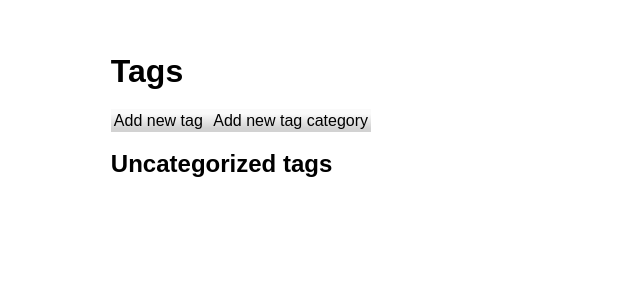
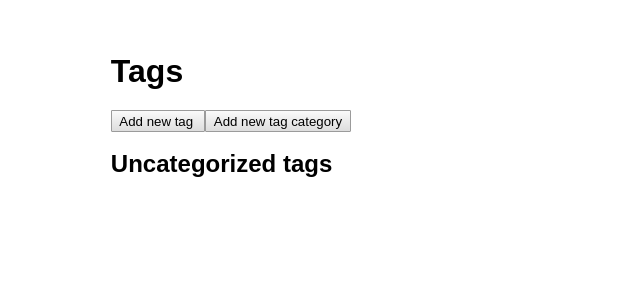
Before and after one commit to Chirurgus/cookbox, a Django app: page /tags/ in a window 1280 px wide. Shown: the part 34-334 px from the top of the page, without its empty margins (0-640 px from the left). Run offline with Django 3.2, Linux system fonts and the light colour scheme; the visitor is signed in with stand-in values (Sample User, id 1); data that the repository does not hold is empty; some libraries are stand-ins or nearby versions.

Commit message:
Style links as buttons

```diff
--- a/cookbox_webui/static/cookbox_webui/css/style.css
+++ b/cookbox_webui/static/cookbox_webui/css/style.css
@@ -129,11 +129,23 @@ nav > a {
     margin: 0 0 0 0;
 }
 
-.button-link {
-    background-image: linear-gradient(to top, rgb(210, 210, 210) 16%, rgb(250, 250, 250) 79%);
+button, .button-link {
+    background-image: linear-gradient(to top, #dddddd, #fafafa);
     padding: 3px;
     color: black;
     text-decoration: none;
+    font-size: 0.83em;
+    border-width: .5px;
+
+    border-color: rgb(155, 155, 155);
+    border-style: solid;
+    border-radius: 1px;
+
+    padding: 2.5px 7.5px;
+}
+
+button:hover, .button-link:hover {
+    border-color: rgb(100, 100, 100);
 }
 
 
--- a/cookbox_webui/templates/recipe/edit.html
+++ b/cookbox_webui/templates/recipe/edit.html
@@ -31,6 +31,7 @@
     {% else %}
     <h1 class="force-wrap">{{ recipe.name }}</h1>
     <a class="button-link" href="{% url 'recipe-delete' recipe.id %}">Delete</a>
+    <button type="button">Delete</button>
     {% endif %}
 </div>
 
```
